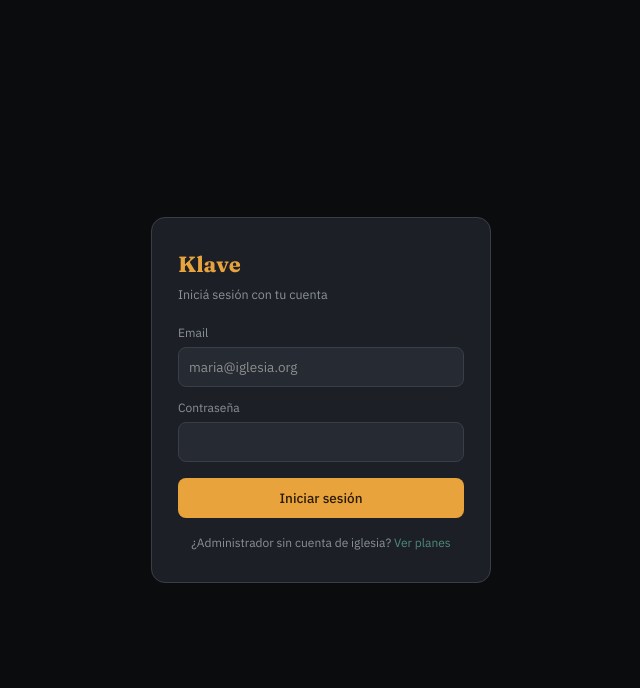
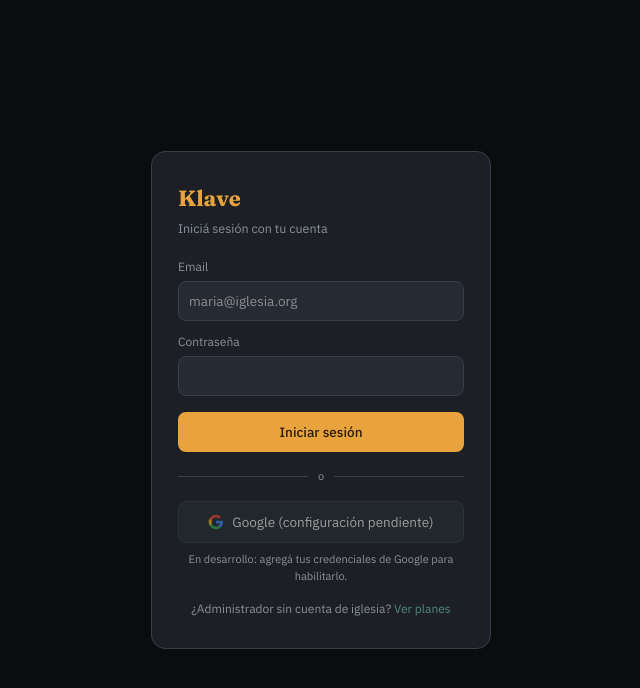
Before and after one commit to NahuelRC/Cancionero-, a Next.js app: page /login in a window 1280 px wide. Shown: the top 688 px of the page, without its empty margins (319-959 px from the left). Built offline with nearby package versions, Linux system fonts and the light colour scheme; no server answers.

Commit message:
fix: show Google auth setup state in development

```diff
--- a/app/login/LoginClient.tsx
+++ b/app/login/LoginClient.tsx
@@ -115,7 +115,6 @@
           </button>
         </form>
 
-        {googleEnabled && (
         <>
           <div className="flex items-center gap-[10px] my-4 text-[#8b9099] text-[11px]">
             <span className="flex-1 h-px bg-[#3a3f47]" />
@@ -126,14 +125,15 @@
           <button
             type="button"
             onClick={handleGoogle}
-              disabled={loading}
+            disabled={loading || !googleEnabled}
+            title={!googleEnabled ? 'Configurá AUTH_GOOGLE_ID y AUTH_GOOGLE_SECRET en .env.local' : undefined}
             className="w-full flex items-center justify-center gap-2 py-[10px] rounded-lg border border-[#3a3f47] bg-[#262b33] text-[#f4f1e8] text-[13.5px] cursor-pointer hover:bg-[#2e333b] disabled:opacity-60"
           >
             <GoogleIcon />
-              Continuar con Google
+            {googleEnabled ? 'Continuar con Google' : 'Google (configuración pendiente)'}
           </button>
+          {!googleEnabled && <p className="text-center text-[11px] text-[#8b9099] mt-2">En desarrollo: agregá tus credenciales de Google para habilitarlo.</p>}
         </>
-        )}
 
         <p className="text-center text-[12px] text-[#8b9099] mt-4">
           ¿Administrador sin cuenta de iglesia?{' '}
--- a/app/login/page.tsx
+++ b/app/login/page.tsx
@@ -1,8 +1,9 @@
 import { Suspense } from 'react'
 import LoginClient from './LoginClient'
+import { getGoogleConfig } from '@/lib/google-config'
 
 export default function LoginPage() {
-  const googleEnabled = Boolean(process.env.AUTH_GOOGLE_ID && process.env.AUTH_GOOGLE_SECRET)
+  const googleEnabled = getGoogleConfig().enabled
 
   return (
     <Suspense fallback={<div className="min-h-full bg-[#0b0c0e]" />}>
--- a/app/register/RegisterClient.tsx
+++ b/app/register/RegisterClient.tsx
@@ -44,7 +44,8 @@
         <h1 className="text-xl text-[#f4f1e8] mt-3">Creá tu cuenta</h1>
         <p className="text-sm text-[#8b9099] mt-2 mb-5">Después completás los datos de tu iglesia y contratás la suscripción mensual. Crear tu cuenta no genera ningún cobro.</p>
         {error && <p role="alert" className="text-sm text-[#d9694f] mb-4">{error}</p>}
-        {googleEnabled && <button type="button" disabled={loading} onClick={google} className={buttonCls + ' mb-5'}>Registrarme con Google</button>}
+        <button type="button" disabled={loading || !googleEnabled} onClick={google} title={!googleEnabled ? 'Configurá AUTH_GOOGLE_ID y AUTH_GOOGLE_SECRET en .env.local' : undefined} className={buttonCls + ' mb-2'}>{googleEnabled ? 'Registrarme con Google' : 'Google (configuración pendiente)'}</button>
+        {!googleEnabled && <p className="text-center text-xs text-[#8b9099] mb-4">Agregá las credenciales de Google en `.env.local` para habilitar este botón.</p>}
         <form onSubmit={register} className="flex flex-col gap-3">
           <label className={labelCls}>Tu nombre<input autoComplete="name" required minLength={2} maxLength={100} value={nombre} onChange={(e) => setNombre(e.target.value)} className={inputCls} /></label>
           <label className={labelCls}>Email<input autoComplete="email" type="email" required value={email} onChange={(e) => setEmail(e.target.value)} className={inputCls} /></label>
--- a/app/register/page.tsx
+++ b/app/register/page.tsx
@@ -1,5 +1,6 @@
 import RegisterClient from './RegisterClient'
+import { getGoogleConfig } from '@/lib/google-config'
 
 export default function RegisterPage() {
-  return <RegisterClient googleEnabled={Boolean(process.env.AUTH_GOOGLE_ID && process.env.AUTH_GOOGLE_SECRET)} />
+  return <RegisterClient googleEnabled={getGoogleConfig().enabled} />
 }
--- a/lib/auth.ts
+++ b/lib/auth.ts
@@ -7,6 +7,9 @@
 import { normalizeEmail } from '@/lib/super-admin'
 import { normalizeRole } from '@/types'
 import { googleSignIn, resolveTenantUser, resolveSuperAdminUser, type UsuarioLean } from '@/services/auth-users'
+import { getGoogleConfig } from '@/lib/google-config'
+
+const googleConfig = getGoogleConfig()
 
 export const { handlers, auth, signIn, signOut } = NextAuth({
   trustHost: true,
@@ -48,9 +51,9 @@
       },
     }),
 
-    ...(process.env.AUTH_GOOGLE_ID && process.env.AUTH_GOOGLE_SECRET ? [Google({
-      clientId:     process.env.AUTH_GOOGLE_ID,
-      clientSecret: process.env.AUTH_GOOGLE_SECRET!,
+    ...(googleConfig.enabled ? [Google({
+      clientId:     googleConfig.clientId!,
+      clientSecret: googleConfig.clientSecret!,
     })] : []),
   ],
 
--- /dev/null
+++ b/lib/google-config.ts
@@ -0,0 +1,9 @@
+export function getGoogleConfig() {
+  const clientId = process.env.AUTH_GOOGLE_ID ?? process.env.GOOGLE_CLIENT_ID
+  const clientSecret = process.env.AUTH_GOOGLE_SECRET ?? process.env.GOOGLE_CLIENT_SECRET
+  return {
+    clientId,
+    clientSecret,
+    enabled: Boolean(clientId && clientSecret),
+  }
+}
```
Also changed, not shown: 2 other files (tests, documents, lock files or other folders). Lines whose indentation alone changed are shown as unchanged.
